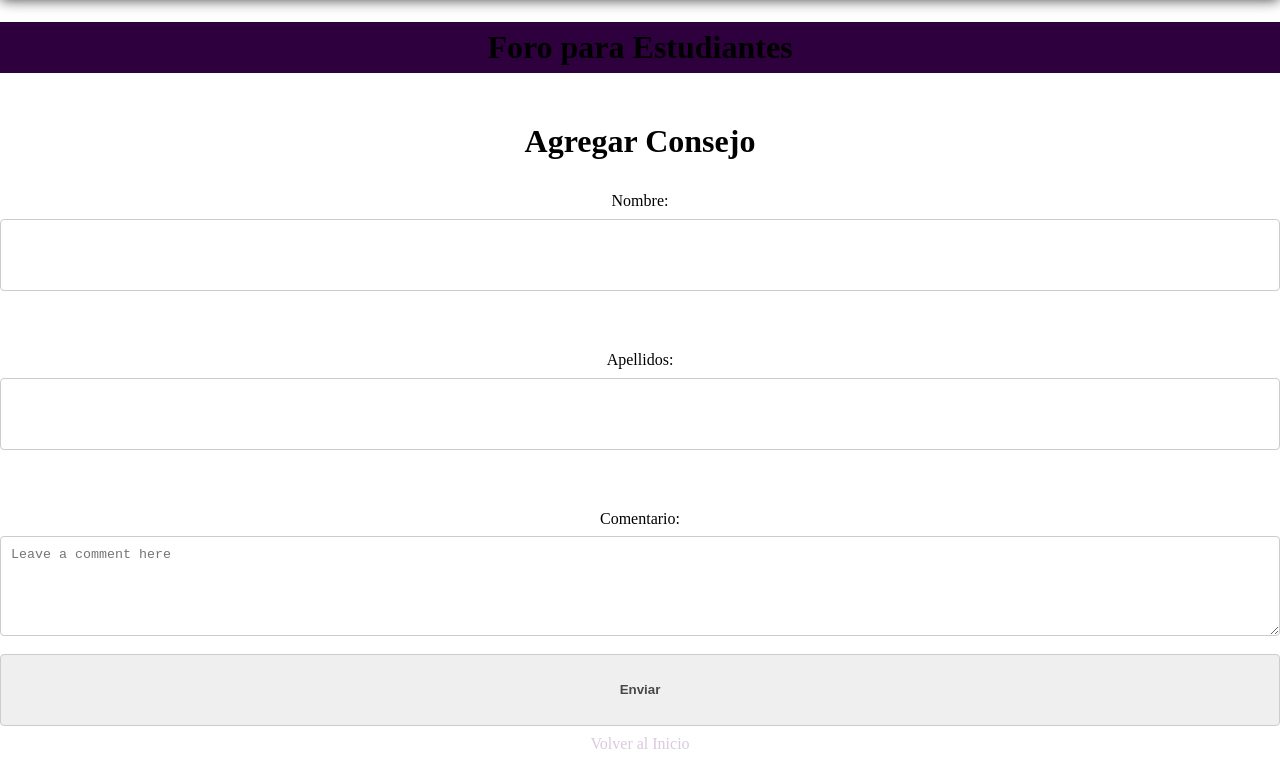
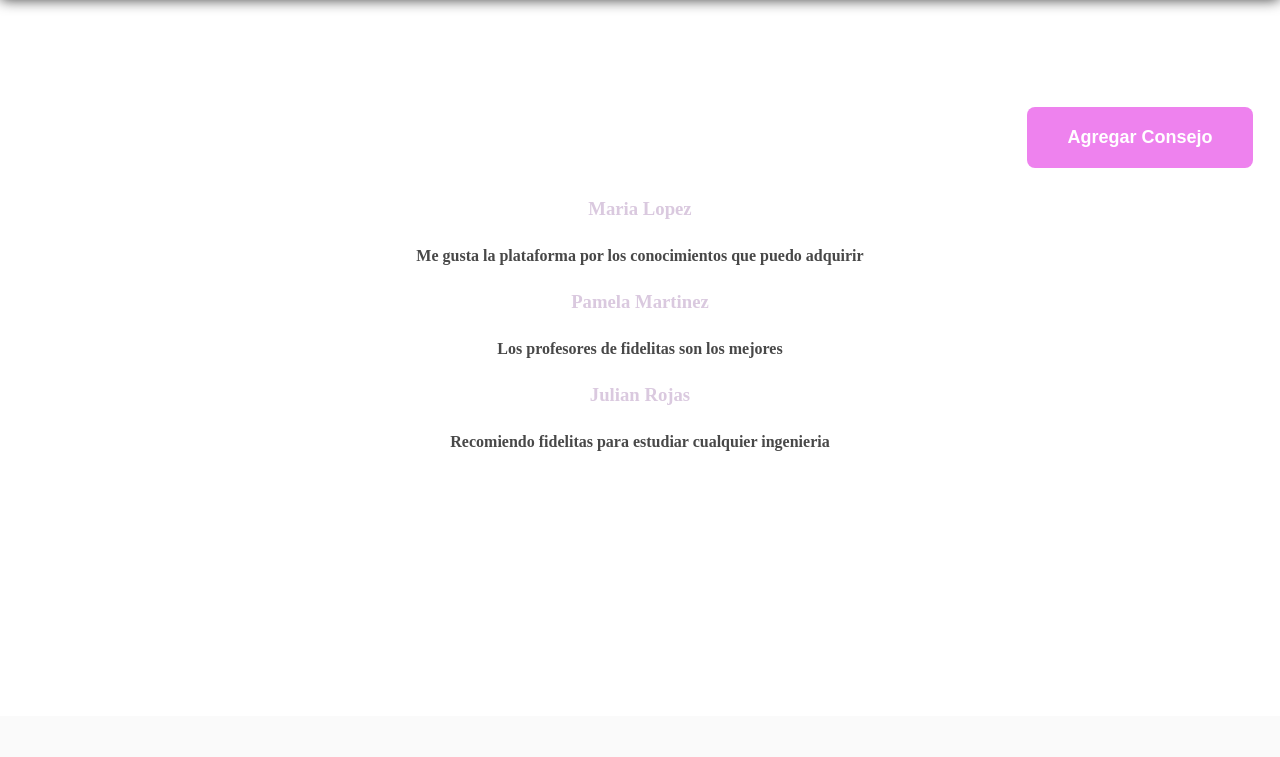
Before and after one commit to nazznmv/Proyecto_Ambiente_Web, a PHP site: page /menuConsejos.php in a window 1280 px wide. Shown: the part 84-841 px from the top of the page. After the commit the page ends 800 px from the top, so only its background shows below. Run offline with PHP 8.4, Linux system fonts and the light colour scheme; data comes from the database, SQL or seed files in the repository.

Commit message:
arreglos

```diff
--- a/menuConsejos.php
+++ b/menuConsejos.php
@@ -1,5 +1,5 @@
 <!DOCTYPE html>
-<html>
+<html lang="es">
 <head>
     <meta charset="UTF-8">
     <link rel="preconnect" href="https://fonts.googleapis.com">
@@ -8,6 +8,8 @@
     <link rel="stylesheet" href="css/css.css">
     <link rel="stylesheet" href="css/consejos.css">
     <title>Foro para Estudiantes</title>
+    <script src="https://ajax.googleapis.com/ajax/libs/jquery/3.5.1/jquery.min.js"></script>
+    <script src="js/script2.js"></script>
 </head>
 <body>
     <header class="header">
@@ -22,22 +24,27 @@
             <li><a href="nosotros.php">Nosotros</a></li>
         </ul>
     </header>
+    <br>
+    <br>
+    <div class="menuConsejos">
+        <button type="button" class="btn btn-outline-secondary">Secondary</button>
+        <a href="menuConsejos.php">
+            <button type="button" class="btn btn-violet btn-large">Agregar Consejo</button>
+        </a>
+    </div>
 
-    <h1 class="titulo-foro">Foro para Estudiantes</h1>
-    <h1>Agregar Consejo</h1>
-    <form action="procesar_consejos.php" method="post">
-        <label for="nombre">Nombre:</label>
-        <input type="text" id="nombre" name="nombre" required><br><br>
-        <label for="apellidos">Apellidos:</label>
-        <input type="text" id="apellidos" name="apellidos"><br><br>
-        <div class="form-floating">
-            <label for="comentario">Comentario:</label><br>
-            <textarea class="form-control" id="comentario" name="comentario" rows="4" cols="50" required
-                placeholder="Leave a comment here" id="floatingTextarea2" style="height: 100px"></textarea>
-        </div>
-
-        <input type="submit" value="Enviar">
-    </form>
-    <a href="consejos.php">Volver al Inicio</a>
+    <div id="mostrar-consejos">
+        <?php
+          function obtenerConsejos() {
+            // Aquí debes tener la lógica para obtener los consejos, por ejemplo, desde una base de datos
+            // En este ejemplo, simplemente devolveremos un array con algunos consejos de muestra.
+            return [
+                "Consejo 1: Lorem ipsum dolor sit amet, consectetur adipiscing elit.",
+                "Consejo 2: Sed do eiusmod tempor incididunt ut labore et dolore magna aliqua.",
+                "Consejo 3: Ut enim ad minim veniam, quis nostrud exercitation ullamco laboris."
+            ];
+        }
+        ?>
+    </div>
 </body>
 </html>
--- a/mostrar_consejos.php
+++ b/mostrar_consejos.php
@@ -1,4 +1,19 @@
 <?php
+$servername = "localhost";
+$username = "root";
+$password = "mel";
+$dbname = "proyecto";
+
+// Crear la conexión a la base de datos
+$conn = new mysqli($servername, $username, $password, $dbname);
+
+// Verificar la conexión
+if ($conn->connect_error) {
+    die("Conexión fallida: " . $conn->connect_error);
+}
+
+// Seleccionar la base de datos a utilizar
+mysqli_select_db($conn, $dbname);
 // Consulta SQL para obtener todos los consejos
 $sql = "SELECT nombre, apellidos, comentario FROM consejos";
 $result = $conn->query($sql);
```
Also changed, not shown: consejos.php (+2 -6 lines), procesar_consejos.php (+24 -5 lines).
